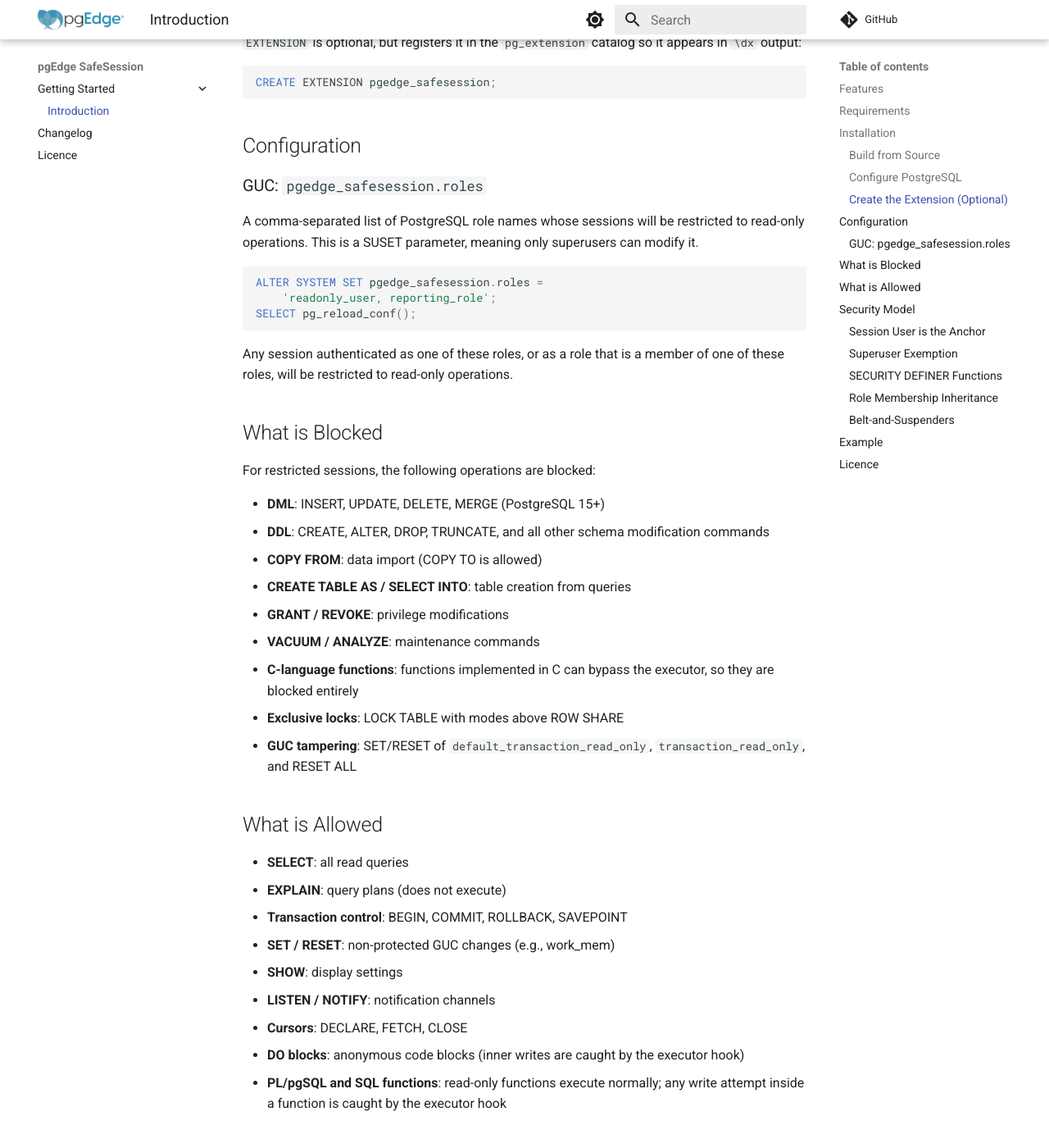
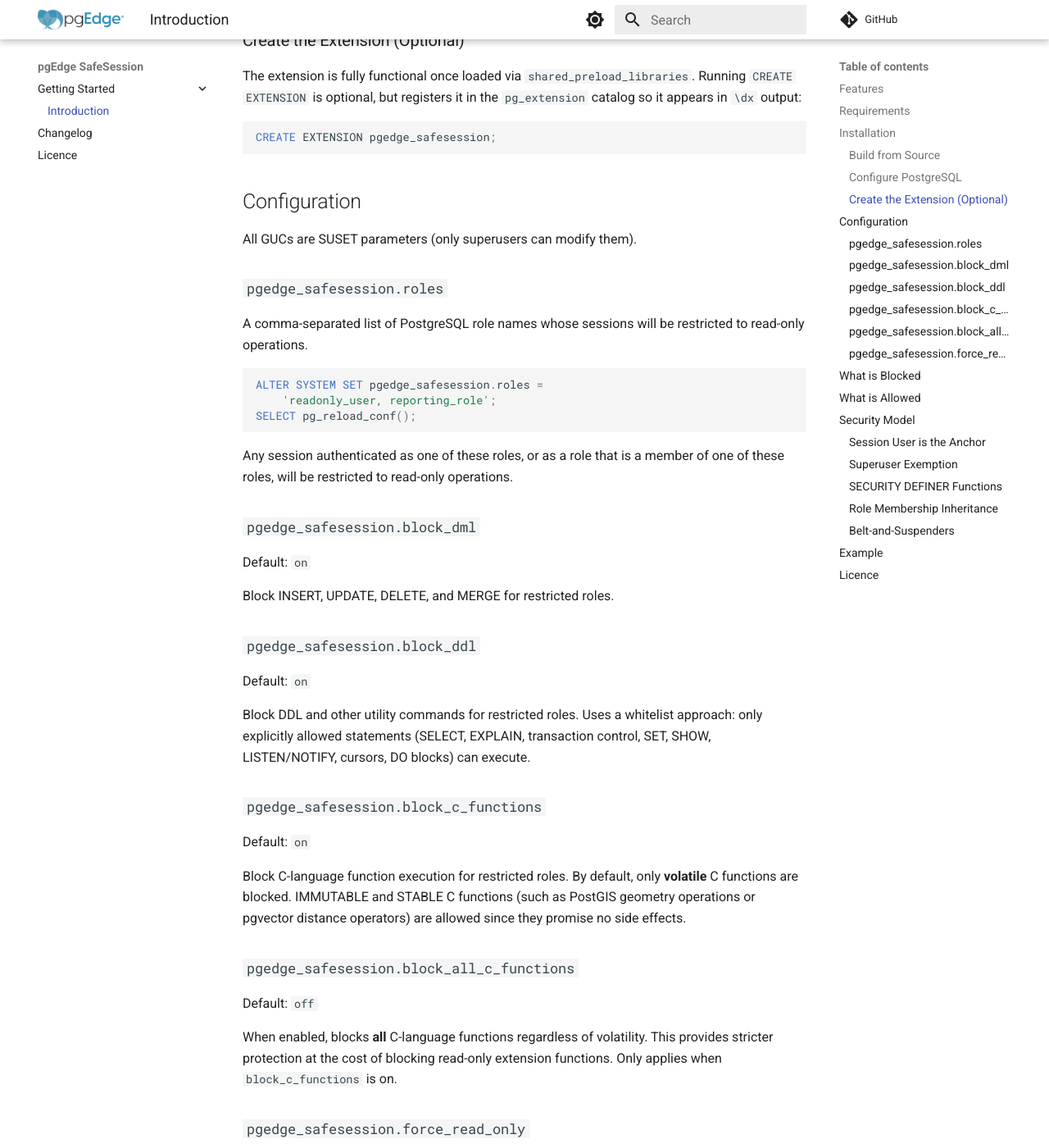
Before and after one commit to pgEdge/pgedge-safesession, an MkDocs documentation site: the page built from docs/index.md, in a window 1280 px wide and 1400 px high, scrolled down 1246 px. Shown: the whole window at 82% size. Built offline with MkDocs 1.6.1 and Material for MkDocs 9.7.7, drawn with Linux system fonts in a browser that asks for light colours; comment, search, counter and statistics services are not loaded; some of the changed text lies outside the part shown.

Commit message:
Enhance protections, and allow users to enable/disable protection measures.

````diff
--- a/docs/index.md
+++ b/docs/index.md
@@ -11,15 +11,17 @@ dangerous commands.
 - Block DML (INSERT, UPDATE, DELETE, MERGE) for restricted
   roles
 - Block DDL (CREATE, ALTER, DROP, TRUNCATE, etc.)
-- Block COPY FROM, GRANT/REVOKE, VACUUM/ANALYZE
-- Block C-language function execution (which can bypass the
-  executor)
+- Block COPY FROM and COPY TO PROGRAM
+- Block GRANT/REVOKE, VACUUM/ANALYZE
+- Block volatile C-language function execution (which can
+  bypass the executor)
 - Prevent tampering with read-only GUC settings
 - Role membership inheritance: members of restricted roles
   are also restricted
 - Superuser exemption: superusers are never restricted, even
   if they are members of restricted roles
 - Session-user anchored: SET ROLE cannot escape restrictions
+- Configurable protection layers via GUCs
 
 ## Requirements
 
@@ -59,11 +61,13 @@ CREATE EXTENSION pgedge_safesession;
 
 ## Configuration
 
-### GUC: `pgedge_safesession.roles`
+All GUCs are SUSET parameters (only superusers can modify
+them).
 
-A comma-separated list of PostgreSQL role names whose sessions
-will be restricted to read-only operations. This is a SUSET
-parameter, meaning only superusers can modify it.
+### `pgedge_safesession.roles`
+
+A comma-separated list of PostgreSQL role names whose
+sessions will be restricted to read-only operations.
 
 ```sql
 ALTER SYSTEM SET pgedge_safesession.roles =
@@ -71,44 +75,101 @@ ALTER SYSTEM SET pgedge_safesession.roles =
 SELECT pg_reload_conf();
 ```
 
-Any session authenticated as one of these roles, or as a role
-that is a member of one of these roles, will be restricted to
-read-only operations.
+Any session authenticated as one of these roles, or as a
+role that is a member of one of these roles, will be
+restricted to read-only operations.
+
+### `pgedge_safesession.block_dml`
+
+Default: `on`
+
+Block INSERT, UPDATE, DELETE, and MERGE for restricted
+roles.
+
+### `pgedge_safesession.block_ddl`
+
+Default: `on`
+
+Block DDL and other utility commands for restricted roles.
+Uses a whitelist approach: only explicitly allowed
+statements (SELECT, EXPLAIN, transaction control, SET,
+SHOW, LISTEN/NOTIFY, cursors, DO blocks) can execute.
+
+### `pgedge_safesession.block_c_functions`
+
+Default: `on`
+
+Block C-language function execution for restricted roles.
+By default, only **volatile** C functions are blocked.
+IMMUTABLE and STABLE C functions (such as PostGIS geometry
+operations or pgvector distance operators) are allowed
+since they promise no side effects.
+
+### `pgedge_safesession.block_all_c_functions`
+
+Default: `off`
+
+When enabled, blocks **all** C-language functions
+regardless of volatility. This provides stricter
+protection at the cost of blocking read-only extension
+functions. Only applies when `block_c_functions` is on.
+
+### `pgedge_safesession.force_read_only`
+
+Default: `on`
+
+Sets `default_transaction_read_only = on` and
+`XactReadOnly = true` for restricted sessions as
+belt-and-suspenders protection. This ensures that even if
+something bypasses the hooks, PostgreSQL's own internal
+read-only checks will catch it.
 
 ## What is Blocked
 
-For restricted sessions, the following operations are blocked:
+For restricted sessions (with all protections enabled),
+the following operations are blocked:
 
 - **DML**: INSERT, UPDATE, DELETE, MERGE (PostgreSQL 15+)
-- **DDL**: CREATE, ALTER, DROP, TRUNCATE, and all other schema
-  modification commands
+- **DDL**: CREATE, ALTER, DROP, TRUNCATE, and all other
+  schema modification commands
 - **COPY FROM**: data import (COPY TO is allowed)
+- **COPY TO PROGRAM**: program execution via COPY
 - **CREATE TABLE AS / SELECT INTO**: table creation from
   queries
 - **GRANT / REVOKE**: privilege modifications
 - **VACUUM / ANALYZE**: maintenance commands
-- **C-language functions**: functions implemented in C can
-  bypass the executor, so they are blocked entirely
+- **Volatile C-language functions**: functions implemented
+  in C that are marked VOLATILE (e.g., `dblink_exec`,
+  `lo_import`, `set_config`). IMMUTABLE/STABLE C functions
+  are allowed by default.
 - **Exclusive locks**: LOCK TABLE with modes above
   ROW SHARE
 - **GUC tampering**: SET/RESET of
-  `default_transaction_read_only`, `transaction_read_only`,
-  and RESET ALL
+  `default_transaction_read_only`, SET TRANSACTION
+  READ WRITE, and RESET ALL
 
 ## What is Allowed
 
-- **SELECT**: all read queries
+- **SELECT**: all read queries, including those using
+  WHERE clauses, aggregates, and built-in functions
 - **EXPLAIN**: query plans (does not execute)
-- **Transaction control**: BEGIN, COMMIT, ROLLBACK, SAVEPOINT
-- **SET / RESET**: non-protected GUC changes (e.g., work_mem)
+- **Transaction control**: BEGIN, COMMIT, ROLLBACK,
+  SAVEPOINT
+- **SET / RESET**: non-protected GUC changes
+  (e.g., work_mem)
+- **SET TRANSACTION ISOLATION LEVEL**: isolation level
+  changes
 - **SHOW**: display settings
 - **LISTEN / NOTIFY**: notification channels
 - **Cursors**: DECLARE, FETCH, CLOSE
 - **DO blocks**: anonymous code blocks (inner writes are
   caught by the executor hook)
-- **PL/pgSQL and SQL functions**: read-only functions execute
-  normally; any write attempt inside a function is caught by
-  the executor hook
+- **PL/pgSQL and SQL functions**: read-only functions
+  execute normally; any write attempt inside a function
+  is caught by the executor hook
+- **IMMUTABLE/STABLE C functions**: extension functions
+  that promise no side effects (e.g., PostGIS spatial
+  calculations, pgvector distance operators)
 
 ## Security Model
 
@@ -121,33 +182,35 @@ restricted. This prevents bypass via role switching.
 
 ### Superuser Exemption
 
-Superusers are never restricted, even if they are members of
-a restricted role. The superuser check is based on the session
-user, so SECURITY DEFINER functions owned by superusers cannot
-bypass restrictions when called from a restricted session.
+Superusers are never restricted, even if they are members
+of a restricted role. The superuser check is based on the
+session user, so SECURITY DEFINER functions owned by
+superusers cannot bypass restrictions when called from a
+restricted session.
 
 ### SECURITY DEFINER Functions
 
-A SECURITY DEFINER function temporarily changes the effective
-user to the function owner. However, SafeSession checks the
-session user, not the effective user. This means a restricted
-session cannot use a SECURITY DEFINER function owned by a
-privileged user to perform writes.
+A SECURITY DEFINER function temporarily changes the
+effective user to the function owner. However, SafeSession
+checks the session user, not the effective user. This
+means a restricted session cannot use a SECURITY DEFINER
+function owned by a privileged user to perform writes.
 
 ### Role Membership Inheritance
 
 If role `app_reader` is listed in
-`pgedge_safesession.roles`, then any role that is a member of
-`app_reader` is also restricted. This uses PostgreSQL's
+`pgedge_safesession.roles`, then any role that is a member
+of `app_reader` is also restricted. This uses PostgreSQL's
 `is_member_of_role()` function for membership checking.
 
 ### Belt-and-Suspenders
 
-SafeSession also sets `default_transaction_read_only = on` for
+When `force_read_only` is enabled (the default),
+SafeSession sets `default_transaction_read_only = on` for
 restricted sessions. This provides an additional layer of
-protection: even if a C function somehow bypasses the hooks
-and attempts direct heap writes, PostgreSQL's own internal
-read-only checks will catch it.
+protection: even if a C function somehow bypasses the
+hooks and attempts direct heap writes, PostgreSQL's own
+internal read-only checks will catch it.
 
 ## Example
 
@@ -160,6 +223,7 @@ SELECT pg_reload_conf();
 -- Connect as reporting_user
 -- Reads work normally:
 SELECT * FROM sales;          -- OK
+SELECT count(*) FROM sales;   -- OK
 EXPLAIN SELECT * FROM sales;  -- OK
 COPY sales TO '/tmp/out.csv'; -- OK
 
````
Also changed, not shown: README.md (+3 -2 lines), docs/changelog.md (+41 -0 lines), 14 other files.
